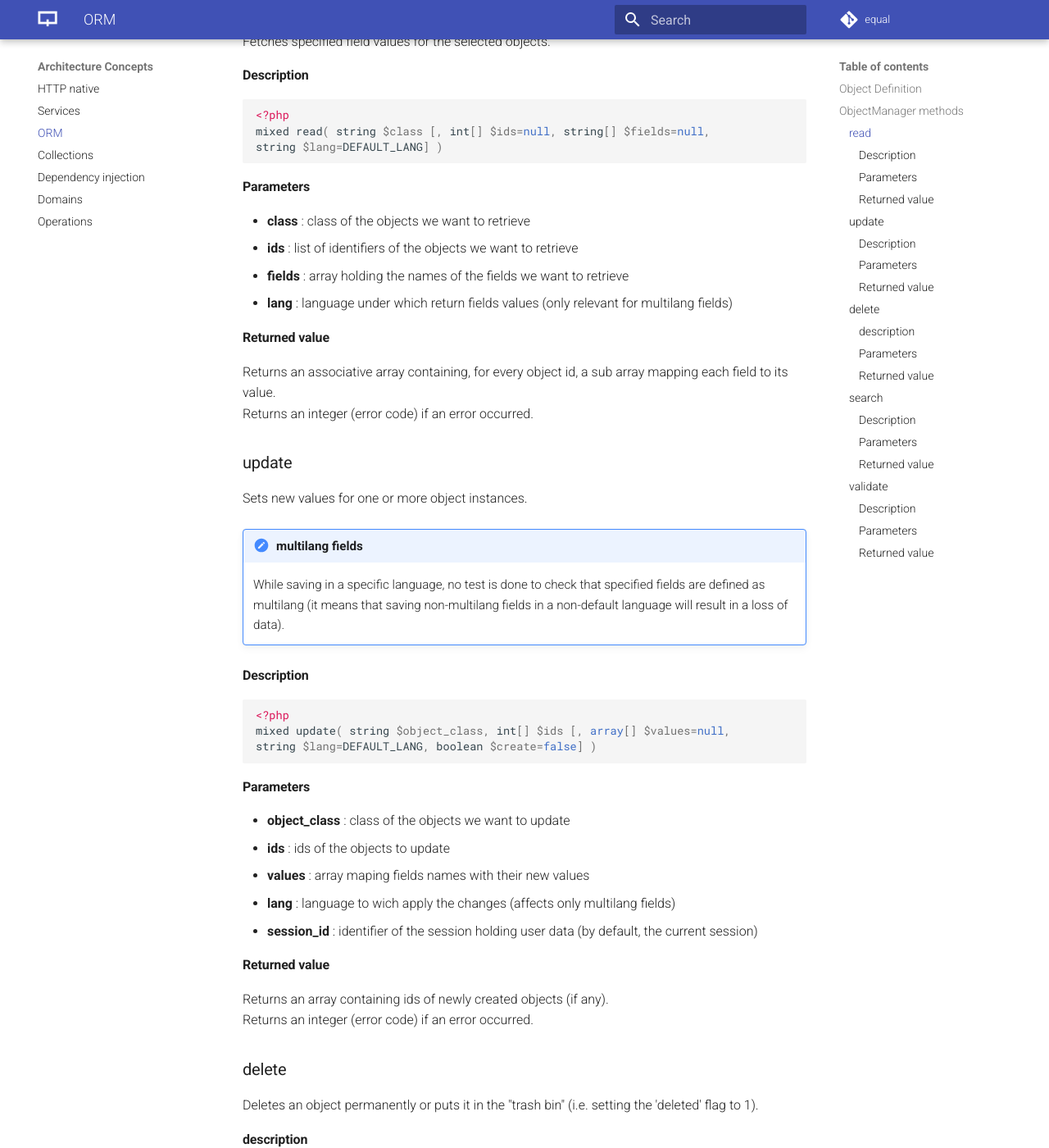
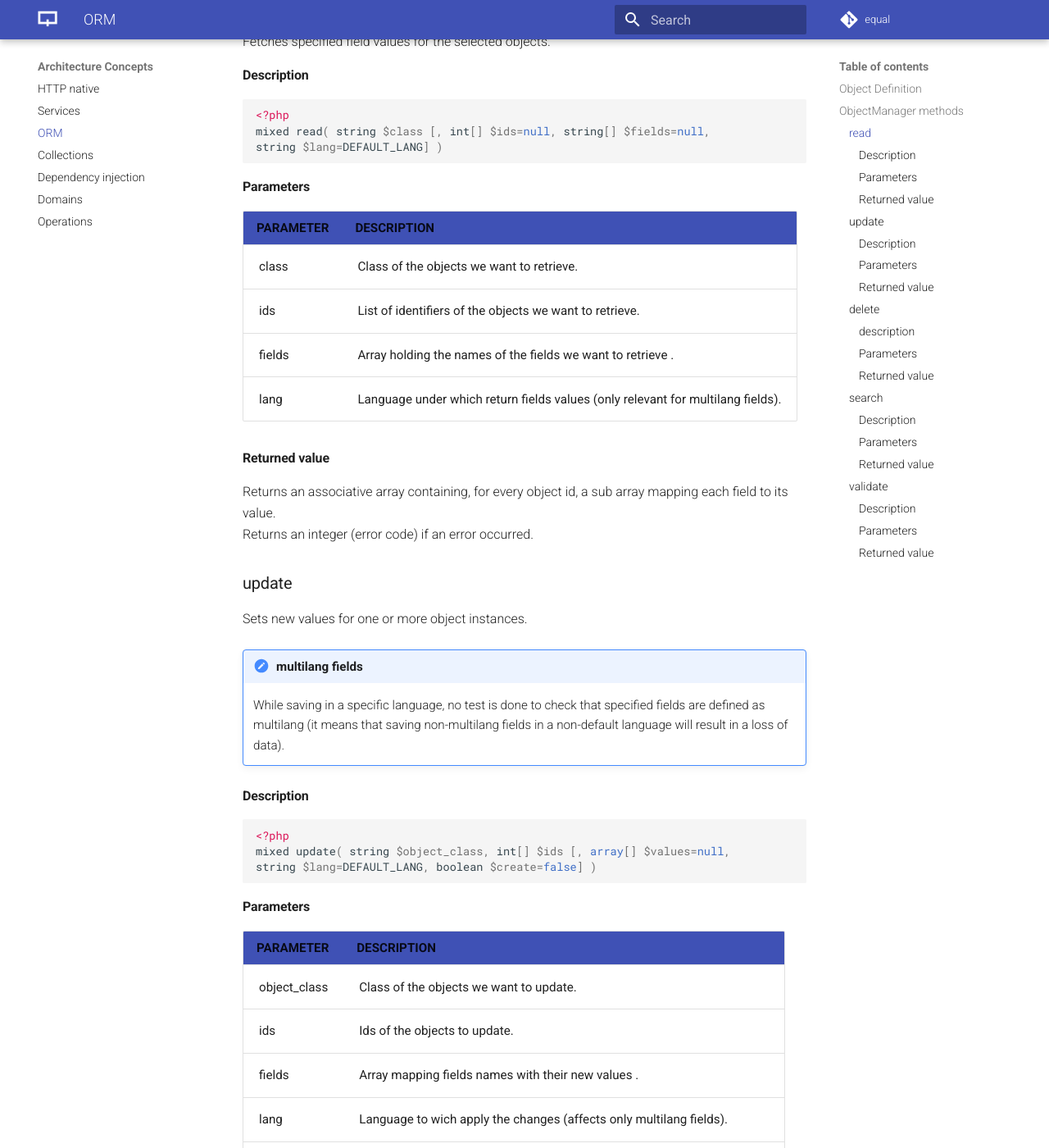
Before and after one commit to equalframework/equal-doc, an MkDocs documentation site: the page built from docs/architecture-concepts/orm.md, in a window 1280 px wide and 1400 px high, scrolled down 1270 px. Shown: the whole window at 82% size. Built offline with MkDocs 1.6.1 and Material for MkDocs 9.7.7, drawn with Linux system fonts in a browser that asks for light colours; comment, search, counter and statistics services are not loaded; some of the changed text lies outside the part shown.

Commit message:
added docs

````diff
--- a/docs/architecture-concepts/orm.md
+++ b/docs/architecture-concepts/orm.md
@@ -51,10 +51,13 @@ string $lang=DEFAULT_LANG] )
 ```
 
 #### Parameters
-  * **class** : class of the objects we want to retrieve
-  * **ids** : list of identifiers of the objects we want to retrieve
-  * **fields** : array holding the names of the fields we want to retrieve
-  * **lang** : language under which return fields values (only relevant for multilang fields)
+
+| **PARAMETER** | **DESCRIPTION**                                              |
+| ------------- | ------------------------------------------------------------ |
+| class         | Class of the objects we want to retrieve.                    |
+| ids           | List of identifiers of the objects we want to retrieve.      |
+| fields        | Array holding the names of the fields we want to retrieve .  |
+| lang          | Language under which return fields values (only relevant for multilang fields). |
 
 #### Returned value
 Returns an associative array containing, for every object id, a sub array mapping each field to its value.
@@ -81,11 +84,13 @@ string $lang=DEFAULT_LANG, boolean $create=false] )
 
 #### Parameters
 
-  * **object_class** : class of the objects we want to update
-  * **ids** : ids of the objects to update
-  * **values** : array maping fields names with their new values
-  * **lang** : language to wich apply the changes (affects only multilang fields)
-  * **session_id** : identifier of the session holding user data (by default, the current session)
+| **PARAMETER** | **DESCRIPTION**                                              |
+| ------------- | ------------------------------------------------------------ |
+| object_class  | Class of the objects we want to update.                      |
+| ids           | Ids of the objects to update.                                |
+| fields        | Array mapping fields names with their new values .           |
+| lang          | Language to wich apply the changes (affects only multilang fields). |
+| session_id          | Identifier of the session holding user data (by default, the current session). |
 
 #### Returned value
 Returns an array containing ids of newly created objects (if any).
@@ -132,13 +137,15 @@ $sort='asc', string $start='0', string $limit='0', string $lang=DEFAULT_LANG] )
 
 #### Parameters
 
-  * **class** : class of the objects we want to look for
-  * **domain** : search criteria that objects have to match
-  * **order** : field on which the resulting list must be sorted
-  * **sort** : sorting order
-  * **start** : position in the global resulting list from which we want the ids
-  * **limit** : amount of ids to return
-  * **lang** : language under which search applies (only relevant for multilang fields)
+| **PARAMETER** | **DESCRIPTION**                                              |
+| ------------- | ------------------------------------------------------------ |
+| class         | Class of the objects we want to look for.                    |
+| domain        | Search criteria that objects have to match.                  |
+| order         | Field on which the resulting list must be sorted .           |
+| sort          | Sorting order.                                               |
+| start         | Position in the global resulting list from which we want the ids. |
+| limit         | Amount of ids to return.                                     |
+| lang          | Language under which search applies (only relevant for multilang fields). |
 
 #### Returned value
 
@@ -163,8 +170,10 @@ boolean $check_unique=false, boolean $check_required=false)
 
 #### Parameters
 
-  * **class** : class of the object we want to validate
-  * **values** : associative array containing fields and their values
+| **PARAMETER** | **DESCRIPTION**                                       |
+| ------------- | ----------------------------------------------------- |
+| class         | Class of the object we want to validate.              |
+| values        | Associative array containing fields and their values. |
 
 #### Returned value
 
````
Also changed, not shown: docs/advanced/logging.md (+1 -1 lines), docs/architecture-concepts/domains.md (+7 -7 lines), docs/architecture-concepts/operations.md (+4 -3 lines), docs/usage/built-in-tools.md (+1 -1 lines), docs/usage/controllers.md (+3 -3 lines).
